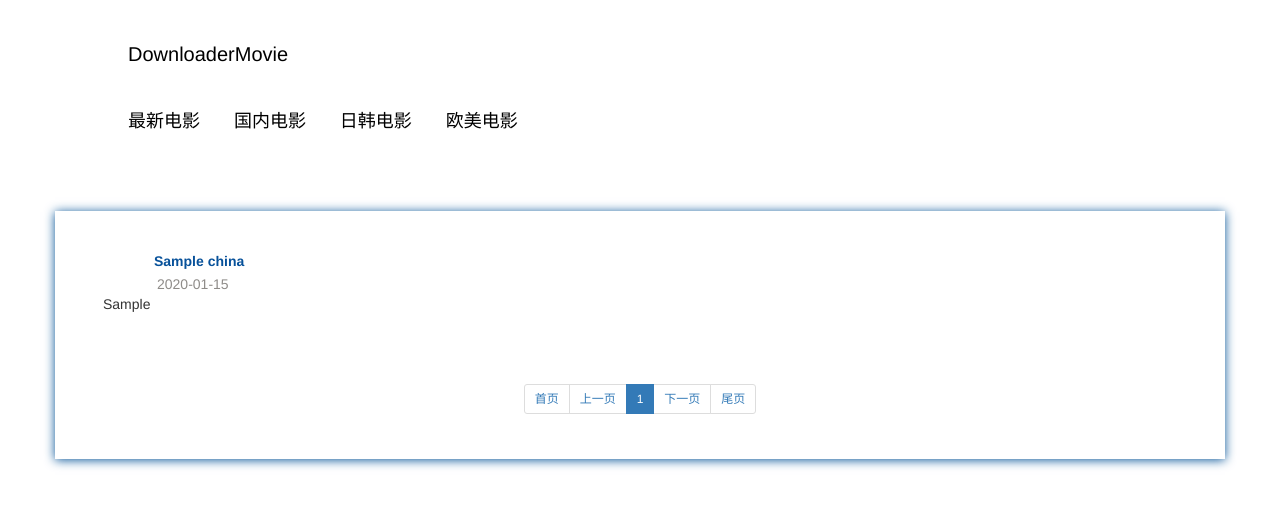
After one commit to Ahuanghaifeng/MyService, a Django app: page /movie/index in a window 1280 px wide. The commit adds this page. Shown: the top 507 px of the page. Run offline with Django 3.2, Linux system fonts and the light colour scheme; tables that the repository leaves empty hold one stand-in row (values such as "Sample post"); some libraries are stand-ins or nearby versions.

Commit message:
增加电影模块

```diff
--- a/blog/settings.py
+++ b/blog/settings.py
@@ -38,6 +38,7 @@
     'django.contrib.messages',
     'django.contrib.staticfiles',
     'blogs',
+    'movie',
 ]
 
 MIDDLEWARE = [
--- a/blog/urls.py
+++ b/blog/urls.py
@@ -21,4 +21,5 @@
     url(r'^$', include('blogs.main')),
     url(r'^blog/', include('blogs.urls', namespace='blog')),
     url(r'^api/', include('blogs.api')),
+    url(r'^movie/', include('movie.urls',namespace='movie'))
 ]
--- a/blogs/views.py
+++ b/blogs/views.py
@@ -1,6 +1,7 @@
 #encoding=utf-8
 from django.shortcuts import render
 from django.http import HttpResponse
+from django.http import JsonResponse
 from . import models
 import sys
 import json
@@ -88,4 +89,5 @@
 def api_getAll_article(request):
     articles = models.Article.objects.all()
     json_data = convert_obj_to_dicts(articles)
+    # return JsonResponse(json.d)
     return HttpResponse(json.dumps(json_data), content_type="application/json")
--- /dev/null
+++ b/movie/admin.py
@@ -0,0 +1,6 @@
+# -*- coding: utf-8 -*-
+from __future__ import unicode_literals
+
+from django.contrib import admin
+
+# Register your models here.
--- /dev/null
+++ b/movie/models.py
@@ -0,0 +1,17 @@
+# -*- coding: utf-8 -*-
+from __future__ import unicode_literals
+
+from django.db import models
+
+
+# Create your models here.
+class china(models.Model):
+    id = models.CharField(max_length=32, default='1', primary_key=True)
+    movie_name = models.CharField(max_length=32, default='电影')
+    movie_image = models.CharField(max_length=255, null=True)
+    movie_abstract = models.CharField(max_length=255, null=True)
+    movie_download = models.CharField(max_length=255, null=False)
+    movie_time = models.CharField(max_length=32, null=True)
+
+    def __str__(self):
+        return self.movie_name
--- /dev/null
+++ b/movie/pager.py
@@ -0,0 +1,84 @@
+# -*- coding: utf-8 -*-
+class Pagination(object):
+    def __init__(self, totalCount, currentPage, perPageItemNum=10, maxPageNum=7):
+        # 数据总个数
+        self.total_count = totalCount
+        # 当前页
+        try:
+            v = int(currentPage)
+            if v <= 0:
+                v = 1
+            self.current_page = v
+        except Exception as e:
+            self.current_page = 1
+        # 每页显示的行数
+        self.per_page_item_num = perPageItemNum
+        # 最多显示页面
+        self.max_page_num = maxPageNum
+
+    def start(self):
+        return (self.current_page - 1) * self.per_page_item_num
+
+    def end(self):
+        return self.current_page * self.per_page_item_num
+
+    @property
+    def num_pages(self):
+        """
+        总页数
+        :return:
+        """
+        # 666
+        # 10
+        a, b = divmod(self.total_count, self.per_page_item_num)
+        if b == 0:
+            return a
+        return a + 1
+
+    def pager_num_range(self):
+        # self.num_pages()
+        # self.num_pages
+        # 当前页
+        # self.current_page
+        # 最多显示的页码数量 11
+        # self.per_pager_num
+        # 总页数
+        # self.num_pages
+        if self.num_pages < self.max_page_num:
+            return range(1, self.num_pages + 1)
+        # 总页数特别多 5
+        part = int(self.max_page_num / 2)
+        if self.current_page <= part:
+            return range(1, self.max_page_num + 1)
+        if (self.current_page + part) > self.num_pages:
+            return range(self.num_pages - self.max_page_num + 1, self.num_pages + 1)
+        return range(self.current_page - part, self.current_page + part + 1)
+
+    def page_str(self):
+        page_list = []
+
+        first = "<li><a href='/movie/index?p=1'>首页</a></li>"
+        page_list.append(first)
+
+        if self.current_page == 1:
+            prev = "<li><a href='#'>上一页</a></li>"
+        else:
+            prev = "<li><a href='/movie/index?p=%s'>上一页</a></li>" % (self.current_page - 1,)
+        page_list.append(prev)
+        for i in self.pager_num_range():
+            if i == self.current_page:
+                temp = "<li class='active'><a href='/movie/index?p=%s'>%s</a></li>" % (i, i)
+            else:
+                temp = "<li><a href='/movie/index?p=%s'>%s</a></li>" % (i, i)
+            page_list.append(temp)
+
+        if self.current_page == self.num_pages:
+            nex = "<li><a href='#'>下一页</a></li>"
+        else:
+            nex = "<li><a href='/movie/index?p=%s'>下一页</a></li>" % (self.current_page + 1,)
+        page_list.append(nex)
+
+        last = "<li><a href='/movie/index?p=%s'>尾页</a></li>" % (self.num_pages,)
+        page_list.append(last)
+
+        return ''.join(page_list)
--- /dev/null
+++ b/movie/tests.py
@@ -0,0 +1,6 @@
+# -*- coding: utf-8 -*-
+from __future__ import unicode_literals
+
+from django.test import TestCase
+
+# Create your tests here.
--- /dev/null
+++ b/movie/urls.py
@@ -0,0 +1,14 @@
+# encoding=utf-8
+from django.conf.urls import url
+from . import views
+
+urlpatterns = [
+    # ^$约束空字符串 ^index/$分号很重要
+    url(r'^index', views.movie_index),
+    # url(r'^article/(?P<article_id>[0-9]+)$', views.article_page, name='article_page'),
+    # url(r'^edit/(?P<article_id>[0-9]+)$', views.edit_page, name="edit_page"),
+    # url(r'^edit_action/$', views.edit_action, name="edit_action"),
+    # url(r'^index', views.index),
+    # url(r'^article_detail/(?P<article_id>[0-9]+)$',views.article_page)
+
+]
--- /dev/null
+++ b/movie/views.py
@@ -0,0 +1,24 @@
+# -*- coding: utf-8 -*-
+from __future__ import unicode_literals
+
+from django.shortcuts import render
+from django.http import HttpResponse
+from django.http import JsonResponse
+from . import models
+import sys
+
+reload(sys)
+sys.setdefaultencoding('utf-8')
+
+
+# Create your views here.
+def movie_index(request):
+    from movie.pager import Pagination
+    # pk 是Primary key主键的意思即为文章id
+    movie = models.china.objects.all()
+    page = request.GET.get('p')  #接收网页中的page值
+    page_obj = Pagination(len(movie), page)
+    print page
+    print page_obj.start()
+    movies = movie[page_obj.start():page_obj.end()]
+    return render(request, 'movie/index.html', {'movies': movies,'page_obj':page_obj})
--- /dev/null
+++ b/static/css/movie_base.css
@@ -0,0 +1,27 @@
+.movie { margin: 30px 30px; overflow: hidden }
+
+@charset "gb2312";
+/* ����css */
+* { margin: 0; padding: 0 }
+img { border: 0; display: block }
+ul, li { list-style: none; }
+/*Ĭ��������ɫ */
+a:link, a:visited, a:active { text-decoration: none; color: #000 }
+a:hover { text-decoration: none; color: #000; }
+.clear { clear: both; }
+.blank { height: 8px; overflow: hidden; width: 100%; margin: auto; clear: both }
+.f_l { float: left }
+.f_r { float: right }
+/* header */
+header, article, footer { width: 80%; margin: auto; overflow: hidden }
+.logo { margin: 40px 0 }
+nav { margin-bottom: 40px }
+nav a { position: relative; display: inline-block; font-size: 18px; margin-right: 30px }
+.topnav a span:first-child { z-index: 2; display: block; }
+.topnav a span:last-child { z-index: 1; display: block; color: #fff; opacity: 0; -webkit-transition: -webkit-transform 0.3s, opacity 0.3s; -moz-transition: -moz-transform 0.3s, opacity 0.3s; transition: transform 0.3s, opacity 0.3s; -webkit-transform: translateY(-100%); -moz-transform: translateY(-100%); transform: translateY(-100%); text-align: center }
+.topnav a:hover span:last-child, .topnav a:focus span:last-child { opacity: 1; -webkit-transform: translateY(0%); -moz-transform: translateY(0%); transform: translateY(0%); }
+.en { color: #fff; font-size: 12px; z-index: 1; display: block; }/* ie */
+.container { background: url(../images/articlebg.png) repeat; overflow: hidden; margin: 20px; box-shadow: #075498 0px 1px 10px; }
+
+.foot { text-align: center; padding: 20px 0 }
+ul{margin:0 auto;}
--- a/templates/main.html
+++ b/templates/main.html
@@ -243,7 +243,7 @@
                             <!--<p>» <a href="{% static 'blog/index.html' %}">个人站</a></p>-->
                             <p>» <a href="blog/index">个人站</a></p>
                             <p>» <a href="javascript:void(0);" onclick="alertShow()">小说站(book)</a></p>
-                            <p>» <a href="javascript:void(0);" onclick="alertShow()">片子站(movie)</a></p>
+                            <p>» <a href="movie/index">片子站(movie)</a></p>
                             <p>» <a href="javascript:void(0);" onclick="alertShow()">达摩实验室(黑科技实验)</a></p>
                             <!-- p>» <a href="tweets/">Tweets</a></p>
                             <p>» <a href="about.html">About</a></p -->
--- /dev/null
+++ b/templates/movie/index.html
@@ -0,0 +1,51 @@
+<!DOCTYPE html>
+{% load staticfiles %}
+<html lang="ch">
+<head>
+    <meta charset="UTF-8">
+    <title>电影下载</title>
+    <link href="{% static 'css/index.css' %}" rel="stylesheet">
+    <link href="{% static 'css/movie_base.css' %}" rel="stylesheet">
+    <link href="https://cdn.bootcss.com/bootstrap/3.3.7/css/bootstrap.min.css" rel="stylesheet">
+</head>
+<header>
+    <div class="logo" data-scroll-reveal="enter right over 1s"><a href="/">DownloaderMovie</a></div>
+    <nav class="topnav" data-scroll-reveal="enter bottom over 1s after 1s">
+    <a href="index.html"><span>最新电影</span><span class="en">new</span></a>
+    <a href="china.html"><span>国内电影</span><span class="en">china</span></a>
+    <a href="japan.html"><span>日韩电影</span><span class="en">Japan</span></a>
+    <a href="america.html"><span>欧美电影</span><span class="en">America</span></a>
+</nav>
+</header>
+<body>
+<div class="container">
+    <div class="movie">
+        {% for movie in movies%}
+            <table width="100%" border="0" cellspacing="0" cellpadding="0" class="ntable" style="margin-top:6px">
+                <tr>
+                    <td height="1" colspan="2"></td>
+                </tr>
+                <tr>
+                    <td width="5%" height="26" align="center"></td>
+                    <td height="26"><b><a href="movie/detail/{{movie.movie_id}}"><font color="#07519a">{{ movie.movie_name}}</font></a></b></td>
+                </tr>
+                <tr>
+                    <td height="20" style="padding-left:3px">&nbsp;</td>
+                    <td style="padding-left:3px"><font color="#8F8C89">{{movie.movie_time}}</font></td>
+                </tr>
+                <tr>
+                    <td colspan="2" style="padding-left:3px">{{movie.movie_abstract}}</td>
+                </tr>
+            </table>
+        {% endfor %}
+    </div>
+    <div class="foot">
+        <ul class="pagination pagination-sm">
+            {{ page_obj.page_str|safe }}
+        </ul>
+    </div>
+</div>
+<script src="https://cdn.bootcss.com/jquery/2.1.1/jquery.min.js"></script>
+<script src="https://cdn.bootcss.com/bootstrap/3.3.7/js/bootstrap.min.js"></script>
+</body>
+</html>
```
Also changed, not shown: movie/apps.py (added, +8 -0 lines), blogs/migrations/0002_article_pub_time.py, blogs/migrations/0003_auto_20171106_1050.py (added), blogs/models.py (line endings or trailing spaces), movie/__init__.py (added), movie/migrations/0001_initial.py (added), movie/migrations/__init__.py (added).
